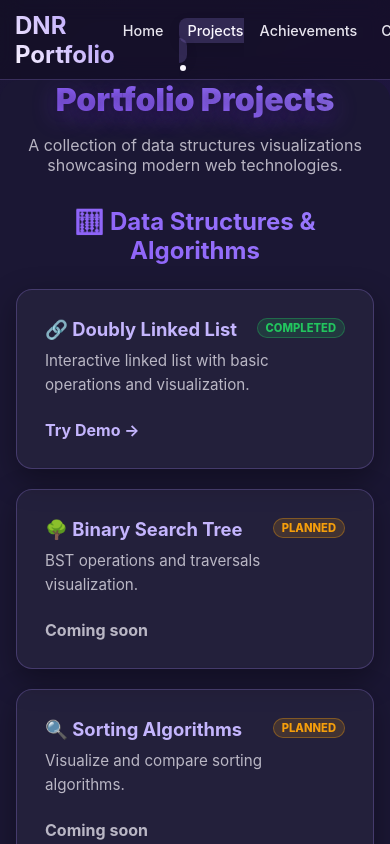
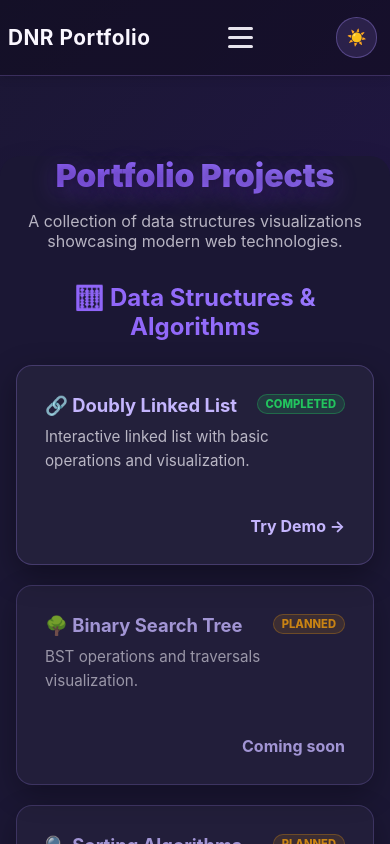
Before and after one commit to Dhiwakar1997/DSA, a React (Create React App) app in the folder frontend/: page /projects in a window 390 px wide. Shown: the top 844 px of the page. Built offline with nearby package versions, Linux system fonts and the light colour scheme.

Commit message:
About Me page added

```diff
--- a/frontend/src/App.css
+++ b/frontend/src/App.css
@@ -276,6 +276,152 @@
   grid-template-columns: repeat(auto-fit, minmax(240px, 1fr));
   gap: 1.5rem;
   margin-top: 2rem;
+}
+
+/* Data Structures Projects - Fixed 3 columns */
+.projects-grid.data-structures {
+  grid-template-columns: repeat(3, 1fr);
+  max-width: 1000px;
+  margin: 2rem auto 0;
+  gap: 2rem;
+}
+
+.projects-grid.data-structures .project-card {
+  min-height: 200px;
+  display: flex;
+  flex-direction: column;
+  justify-content: space-between;
+}
+
+/* Home page data structures - horizontal scrollable */
+.projects-grid.home-data-structures {
+  display: flex;
+  overflow-x: auto;
+  gap: 1.5rem;
+  padding: 1rem 0.5rem;
+  scroll-snap-type: x mandatory;
+  scrollbar-width: thin;
+  scrollbar-color: var(--purple-400) transparent;
+  scroll-behavior: smooth;
+  -webkit-overflow-scrolling: touch;
+  position: relative;
+  /* Ensure proper container sizing */
+  width: 100%;
+  box-sizing: border-box;
+  /* Prevent any container overflow issues */
+  overflow-y: hidden;
+  overflow-x: auto;
+}
+
+.projects-grid.home-data-structures .project-card {
+  min-width: 280px;
+  max-width: 320px;
+  flex-shrink: 0;
+  scroll-snap-align: start;
+  min-height: 200px;
+  display: flex;
+  flex-direction: column;
+  justify-content: space-between;
+  /* Ensure proper spacing and prevent overlap */
+  margin: 0;
+  box-sizing: border-box;
+  /* Prevent any overflow issues */
+  overflow: hidden;
+}
+
+/* Clickable card styles for both home and projects pages */
+.clickable-card {
+  cursor: pointer;
+  transition: all 0.2s ease;
+  position: relative;
+  overflow: hidden;
+}
+
+.clickable-card:hover {
+  transform: translateY(-4px);
+  box-shadow: var(--card-shadow-hover);
+}
+
+.clickable-card:active {
+  transform: translateY(-2px);
+  transition: transform 0.1s ease;
+}
+
+/* Coming soon cards - disabled state */
+.clickable-card.coming-soon {
+  cursor: not-allowed;
+  opacity: 0.8;
+}
+
+.clickable-card.coming-soon:hover {
+  transform: none;
+  box-shadow: var(--card-shadow);
+}
+
+.clickable-card.coming-soon:active {
+  transform: none;
+}
+
+/* Link cards - ensure proper styling */
+.clickable-card.project-card {
+  text-decoration: none;
+  color: inherit;
+  display: block;
+}
+
+.clickable-card.project-card:hover {
+  text-decoration: none;
+  color: inherit;
+}
+
+.clickable-card.project-card:focus {
+  outline: 2px solid var(--purple-400);
+  outline-offset: 2px;
+}
+
+/* Ensure proper spacing and layout for clickable cards */
+.clickable-card .project-link {
+  margin-top: auto;
+  align-self: flex-end;
+}
+
+/* Add subtle border on hover for better visual feedback */
+.clickable-card:not(.coming-soon):hover {
+  border-color: var(--purple-400);
+}
+
+/* Improve accessibility for keyboard navigation */
+.clickable-card:focus-visible {
+  outline: 2px solid var(--purple-400);
+  outline-offset: 2px;
+}
+
+/* Custom scrollbar for webkit browsers */
+.projects-grid.home-data-structures::-webkit-scrollbar {
+  height: 8px;
+}
+
+.projects-grid.home-data-structures::-webkit-scrollbar-track {
+  background: transparent;
+  border-radius: 4px;
+}
+
+.projects-grid.home-data-structures::-webkit-scrollbar-thumb {
+  background: var(--purple-400);
+  border-radius: 4px;
+}
+
+.projects-grid.home-data-structures::-webkit-scrollbar-thumb:hover {
+  background: var(--purple-600);
+}
+
+/* Medium screens - 2 columns */
+@media (max-width: 1024px) {
+  .projects-grid.data-structures {
+    grid-template-columns: repeat(2, 1fr);
+    max-width: none;
+    margin: 2rem 0 0;
+  }
 }
 
 .skills-grid {
@@ -577,6 +723,23 @@
     margin-top: 1.5rem;
   }
 
+  .projects-grid.data-structures {
+    grid-template-columns: repeat(2, 1fr);
+    max-width: none;
+    margin: 1.5rem 0 0;
+    gap: 1.5rem;
+  }
+
+  .projects-grid.home-data-structures {
+    gap: 1.25rem;
+    padding: 0.75rem 0;
+  }
+
+  .projects-grid.home-data-structures .project-card {
+    min-width: 260px;
+    max-width: 300px;
+  }
+
   .skills-grid {
     grid-template-columns: 1fr;
     gap: 1.5rem;
@@ -605,4 +768,19 @@
   .projects-grid {
     grid-template-columns: 1fr;
   }
+
+  .projects-grid.data-structures {
+    grid-template-columns: 1fr;
+    gap: 1.25rem;
+  }
+
+  .projects-grid.home-data-structures {
+    gap: 1rem;
+    padding: 0.5rem 0;
+  }
+
+  .projects-grid.home-data-structures .project-card {
+    min-width: 240px;
+    max-width: 280px;
+  }
 }
--- a/frontend/src/App.tsx
+++ b/frontend/src/App.tsx
@@ -5,8 +5,9 @@ import Navbar from "./components/Navbar";
 import Home from "./pages/Home";
 import LinkedListPage from "./pages/LinkedListPage";
 import Projects from "./pages/Projects";
+import Certificates from "./pages/Certificates";
 import Achievements from "./pages/Achievements";
-import Certificates from "./pages/Certificates";
+import About from "./pages/About";
 import { ThemeProvider } from "./context/ThemeContext";
 
 function App() {
@@ -22,6 +23,7 @@ function App() {
               <Route path="/projects" element={<Projects />} />
               <Route path="/achievements" element={<Achievements />} />
               <Route path="/certificates" element={<Certificates />} />
+              <Route path="/about" element={<About />} />
             </Routes>
           </main>
         </div>
--- a/frontend/src/components/Navbar.css
+++ b/frontend/src/components/Navbar.css
@@ -1,44 +1,45 @@
 .navbar {
-  position: fixed;
+  background: var(--navbar-bg);
+  padding: 1rem 0;
+  position: sticky;
   top: 0;
-  left: 0;
-  width: 100%;
-  background: var(--navbar-bg);
-  backdrop-filter: blur(10px);
+  z-index: 1000;
+  box-shadow: 0 2px 10px rgba(0, 0, 0, 0.1);
   border-bottom: 1px solid var(--navbar-border);
-  z-index: 1000;
-  height: 80px;
-  display: flex;
-  align-items: center;
 }
 
 .nav-container {
   max-width: 1200px;
   margin: 0 auto;
-  padding: 0 20px;
+  padding: 0 2rem;
   display: flex;
   justify-content: space-between;
   align-items: center;
-  width: 100%;
+}
+
+.nav-brand {
+  display: flex;
+  align-items: center;
 }
 
 .nav-logo {
-  font-size: 1.8rem;
-  font-weight: 700;
+  font-size: 1.5rem;
+  font-weight: bold;
   color: var(--text-strong);
   text-decoration: none;
-  background: var(--logo-gradient);
-  -webkit-background-clip: text;
-  -webkit-text-fill-color: transparent;
-  background-clip: text;
+  transition: color 0.3s ease;
+  letter-spacing: 0.5px;
 }
+
+/* Hover effects removed for better contrast */
 
 .nav-menu {
   display: flex;
   list-style: none;
-  gap: 2rem;
   margin: 0;
   padding: 0;
+  gap: 2rem;
+  align-items: center;
 }
 
 .nav-item {
@@ -49,83 +50,199 @@
   color: var(--text-primary);
   text-decoration: none;
   font-weight: 500;
-  font-size: 1.1rem;
-  padding: 8px 16px;
+  transition: all 0.3s ease;
+  padding: 0.5rem 1rem;
   border-radius: 8px;
-  transition: all 0.3s ease;
-  position: relative;
+  border: 1px solid transparent;
 }
 
 .nav-link:hover {
-  color: var(--text-strong);
+  color: var(--purple-400);
   background: var(--link-hover-bg);
-  transform: translateY(-1px);
+  border-color: var(--navbar-border);
 }
 
 .nav-link.active {
   color: var(--text-strong);
   background: var(--link-active-bg);
-  box-shadow: 0 4px 12px rgba(0, 0, 0, 0.1);
-}
-
-.nav-link.active::after {
-  content: '';
-  position: absolute;
-  bottom: -8px;
-  left: 50%;
-  transform: translateX(-50%);
-  width: 6px;
-  height: 6px;
-  background: var(--text-strong);
-  border-radius: 50%;
+  border-color: var(--purple-400);
+  box-shadow: 0 2px 8px rgba(167, 139, 250, 0.2),
+    0 0 0 1px rgba(167, 139, 250, 0.3);
+  font-weight: 600;
 }
 
 .theme-toggle {
-  margin-left: 1rem;
   background: var(--toggle-bg);
   border: 1px solid var(--toggle-border);
-  color: var(--text-strong);
-  width: 40px;
-  height: 40px;
-  border-radius: 999px;
-  display: inline-flex;
-  align-items: center;
-  justify-content: center;
+  font-size: 1.2rem;
   cursor: pointer;
-  transition: transform 0.2s ease, background 0.3s ease, border-color 0.3s ease;
+  padding: 0.5rem;
+  border-radius: 50%;
+  transition: all 0.3s ease;
 }
 
 .theme-toggle:hover {
-  transform: translateY(-1px);
+  background: var(--link-hover-bg);
+  border-color: var(--purple-400);
 }
 
-/* Mobile Responsiveness */
+/* Hamburger Menu */
+.hamburger-menu {
+  display: none;
+  flex-direction: column;
+  cursor: pointer;
+  padding: 0.5rem;
+  z-index: 1001;
+}
+
+.hamburger-line {
+  width: 25px;
+  height: 3px;
+  background: var(--text-primary);
+  margin: 3px 0;
+  transition: 0.3s;
+  border-radius: 2px;
+}
+
+.hamburger-line.active:nth-child(1) {
+  transform: rotate(-45deg) translate(-5px, 6px);
+}
+
+.hamburger-line.active:nth-child(2) {
+  opacity: 0;
+}
+
+.hamburger-line.active:nth-child(3) {
+  transform: rotate(45deg) translate(-5px, -6px);
+}
+
+/* Mobile Responsive */
 @media (max-width: 768px) {
-  .nav-container {
-    padding: 0 15px;
+  .hamburger-menu {
+    display: flex;
   }
 
-  .nav-logo {
-    font-size: 1.5rem;
+  /* Backdrop overlay for liquid glass effect */
+  .nav-menu::before {
+    content: "";
+    position: fixed;
+    top: 0;
+    left: 0;
+    width: 100%;
+    height: 100vh;
+    background: rgba(0, 0, 0, 0.3);
+    backdrop-filter: blur(5px);
+    -webkit-backdrop-filter: blur(5px);
+    z-index: -1;
   }
 
   .nav-menu {
-    gap: 1rem;
+    position: fixed;
+    top: 0;
+    right: -100%;
+    width: 100%;
+    height: 100vh;
+    background: var(--surface-muted);
+    backdrop-filter: blur(25px);
+    -webkit-backdrop-filter: blur(25px);
+    border-left: 1px solid var(--navbar-border);
+    flex-direction: column;
+    justify-content: flex-start;
+    align-items: center;
+    gap: 1.5rem;
+    padding: 6rem 1rem 2rem 1rem;
+    transition: all 0.4s cubic-bezier(0.4, 0, 0.2, 1);
+    z-index: 1000;
+    overflow-y: auto;
+  }
+
+  .nav-menu.active {
+    right: 0;
+    background: var(--surface-muted);
+    border-left-color: var(--navbar-border);
   }
 
   .nav-link {
-    font-size: 1rem;
-    padding: 6px 12px;
+    font-size: 1.2rem;
+    padding: 1.2rem 2rem;
+    width: 85%;
+    max-width: 280px;
+    text-align: center;
+    background: var(--surface-muted);
+    border-radius: 16px;
+    border: 1px solid var(--navbar-border);
+    backdrop-filter: blur(15px);
+    -webkit-backdrop-filter: blur(15px);
+    transition: all 0.3s cubic-bezier(0.4, 0, 0.2, 1);
+    color: var(--text-primary);
+    font-weight: 500;
+    letter-spacing: 0.5px;
+    margin: 0;
+    flex-shrink: 0;
+    min-height: 60px;
+    display: flex;
+    align-items: center;
+    justify-content: center;
+  }
+
+  .nav-link:hover {
+    background: var(--link-hover-bg);
+    transform: translateY(-3px) scale(1.02);
+    box-shadow: 0 12px 35px rgba(0, 0, 0, 0.15);
+    border-color: var(--navbar-border);
+  }
+
+  .nav-link.active {
+    background: var(--link-active-bg);
+    border-color: var(--purple-400);
+    box-shadow: 0 12px 35px rgba(167, 139, 250, 0.25),
+      0 0 0 1px rgba(167, 139, 250, 0.3);
+    transform: translateY(-2px);
+    color: var(--text-strong);
+    font-weight: 600;
+  }
+
+  /* Theme toggle button mobile styling */
+  .theme-toggle {
+    margin: 0 0.5rem;
+    padding: 0.8rem;
+    font-size: 1.1rem;
+    background: var(--toggle-bg);
+    border: 1px solid var(--toggle-border);
+  }
+
+  .nav-container {
+    padding: 0 1rem;
   }
 }
 
 @media (max-width: 480px) {
+  .nav-container {
+    padding: 0 0.5rem;
+  }
+
+  .nav-logo {
+    font-size: 1.3rem;
+  }
+
   .nav-menu {
-    gap: 0.5rem;
+    gap: 1.2rem;
+    padding: 5rem 0.5rem 1.5rem 0.5rem;
   }
 
   .nav-link {
-    font-size: 0.9rem;
-    padding: 4px 8px;
+    width: 90%;
+    max-width: 260px;
+    padding: 1rem 1.8rem;
+    font-size: 1.1rem;
+    min-height: 55px;
+  }
+
+  .theme-toggle {
+    margin: 0 0.3rem;
+    padding: 0.6rem;
+    font-size: 1rem;
+    background: var(--toggle-bg);
+    border: 1px solid var(--toggle-border);
   }
 }
--- a/frontend/src/components/Navbar.tsx
+++ b/frontend/src/components/Navbar.tsx
@@ -1,25 +1,52 @@
-import React from "react";
+import React, { useState } from "react";
 import { Link, useLocation } from "react-router-dom";
 import "./Navbar.css";
 import { useTheme } from "../context/ThemeContext";
 
 const Navbar: React.FC = () => {
   const location = useLocation();
+  const [isMenuOpen, setIsMenuOpen] = useState(false);
   const { theme, toggleTheme } = useTheme();
+
+  const toggleMenu = () => {
+    setIsMenuOpen(!isMenuOpen);
+  };
+
+  const closeMenu = () => {
+    setIsMenuOpen(false);
+  };
 
   return (
     <nav className="navbar">
       <div className="nav-container">
-        <Link to="/" className="nav-logo">
-          DNR Portfolio
-        </Link>
-        <ul className="nav-menu">
+        <div className="nav-brand">
+          <Link to="/" className="nav-logo">
+            DNR Portfolio
+          </Link>
+        </div>
+
+        {/* Hamburger Menu Button */}
+        <div className="hamburger-menu" onClick={toggleMenu}>
+          <span
+            className={`hamburger-line ${isMenuOpen ? "active" : ""}`}
+          ></span>
+          <span
+            className={`hamburger-line ${isMenuOpen ? "active" : ""}`}
+          ></span>
+          <span
+            className={`hamburger-line ${isMenuOpen ? "active" : ""}`}
+          ></span>
+        </div>
+
+        {/* Navigation Menu */}
+        <ul className={`nav-menu ${isMenuOpen ? "active" : ""}`}>
           <li className="nav-item">
             <Link
               to="/"
               className={`nav-link ${
                 location.pathname === "/" ? "active" : ""
               }`}
+              onClick={closeMenu}
             >
               Home
             </Link>
@@ -30,6 +57,7 @@ const Navbar: React.FC = () => {
               className={`nav-link ${
                 location.pathname === "/projects" ? "active" : ""
               }`}
+              onClick={closeMenu}
             >
               Projects
             </Link>
@@ -40,6 +68,7 @@ const Navbar: React.FC = () => {
               className={`nav-link ${
                 location.pathname === "/achievements" ? "active" : ""
               }`}
+              onClick={closeMenu}
             >
               Achievements
             </Link>
@@ -50,8 +79,20 @@ const Navbar: React.FC = () => {
               className={`nav-link ${
                 location.pathname === "/certificates" ? "active" : ""
               }`}
+              onClick={closeMenu}
             >
               Certificates
+            </Link>
+          </li>
+          <li className="nav-item">
+            <Link
+              to="/about"
+              className={`nav-link ${
+                location.pathname === "/about" ? "active" : ""
+              }`}
+              onClick={closeMenu}
+            >
+              About Me
             </Link>
           </li>
         </ul>
--- a/frontend/src/pages/Home.tsx
+++ b/frontend/src/pages/Home.tsx
@@ -113,6 +113,49 @@ const Home: React.FC = () => {
       </div>
 
       <div className="page-container" style={{ marginTop: "40px" }}>
+        <h2 className="page-title">Data Structures</h2>
+        <div className="projects-grid home-data-structures">
+          <Link to="/linkedlist" className="project-card clickable-card">
+            <h3>🔗 Doubly Linked List</h3>
+            <p>
+              Interactive linked list with basic operations and visualization.
+            </p>
+            <span className="project-link">Try Demo →</span>
+          </Link>
+
+          <div className="project-card clickable-card coming-soon">
+            <h3>🌳 Binary Search Tree</h3>
+            <p>BST operations and traversals visualization.</p>
+            <span className="project-link">Coming Soon</span>
+          </div>
+
+          <div className="project-card clickable-card coming-soon">
+            <h3>🔍 Sorting Algorithms</h3>
+            <p>Visualize and compare sorting algorithms.</p>
+            <span className="project-link">Coming Soon</span>
+          </div>
+
+          <div className="project-card clickable-card coming-soon">
+            <h3>📊 Graph Algorithms</h3>
+            <p>Pathfinding and traversal in graphs.</p>
+            <span className="project-link">Coming Soon</span>
+          </div>
+
+          <div className="project-card clickable-card coming-soon">
+            <h3>🏔️ Heap</h3>
+            <p>Priority queue with heap operations.</p>
+            <span className="project-link">Coming Soon</span>
+          </div>
+
+          <div className="project-card clickable-card coming-soon">
+            <h3>🗂️ Hash Table</h3>
+            <p>Hashing and collision resolution strategies.</p>
+            <span className="project-link">Coming Soon</span>
+          </div>
+        </div>
+      </div>
+
+      <div className="page-container" style={{ marginTop: "40px" }}>
         <h2 className="page-title">Work Experience</h2>
         <div className="experience-grid">
           <div className="experience-card">
@@ -200,76 +243,6 @@ const Home: React.FC = () => {
           </div>
         </div>
       </div>
-
-      <div className="page-container" style={{ marginTop: "40px" }}>
-        <h2 className="page-title">Featured Data Structures</h2>
-        <div className="projects-grid">
-          <div className="project-card">
-            <h3>🔗 Doubly Linked List</h3>
-            <p>
-              Interactive visualization of doubly linked list operations with
-              real-time updates and performance metrics.
-            </p>
-            <Link to="/linkedlist" className="project-link">
-              Try Demo →
-            </Link>
-          </div>
-
-          <div className="project-card">
-            <h3>🌳 Binary Search Tree</h3>
-            <p>
-              Visualize BST operations including insertion, deletion, and
-              various traversal algorithms.
-            </p>
-            <span
-              className="project-link"
-              style={{ color: "var(--text-secondary)", cursor: "not-allowed" }}
-            >
-              Coming Soon
-            </span>
-          </div>
-
-          <div className="project-card">
-            <h3>🔍 Sorting Algorithms</h3>
-            <p>
-              Step-by-step visualization of classic sorting algorithms with
-              performance comparisons.
-            </p>
-            <span
-              className="project-link"
-              style={{ color: "var(--text-secondary)", cursor: "not-allowed" }}
-            >
-              Coming Soon
-            </span>
-          </div>
-
-          <div className="project-card">
-            <h3>📊 Graph Algorithms</h3>
-            <p>
-              Interactive graph traversal and pathfinding algorithms with visual
-              demonstrations.
-            </p>
-            <span
-              className="project-link"
-              style={{ color: "var(--text-secondary)", cursor: "not-allowed" }}
-            >
-              Coming Soon
-            </span>
-          </div>
-        </div>
-      </div>
-
-      <div style={{ marginTop: "10px", textAlign: "center" }}>
-        <a
-          href="https://designs-by-dhiwakar.web.app/"
-          target="_blank"
-          rel="noopener noreferrer"
-          className="btn btn-secondary"
-          style={{ fontSize: "1.1rem", padding: "14px 28px" }}
-        >
-          Old Portfolio →
-        </a>
-      </div>
     </div>
   );
 };
--- a/frontend/src/pages/Projects.tsx
+++ b/frontend/src/pages/Projects.tsx
@@ -82,9 +82,14 @@ const Projects: React.FC = () => {
         >
           🧮 Data Structures & Algorithms
         </h2>
-        <div className="projects-grid">
-          {dataStructuresProjects.map((project) => (
-            <div key={project.id} className="project-card">
+        <div className="projects-grid data-structures">
+          {dataStructuresProjects.map((project) =>
+            project.status === "completed" && project.link ? (
+              <Link
+                key={project.id}
+                to={project.link}
+                className="project-card clickable-card"
+              >
                 <div
                   style={{
                     display: "flex",
@@ -103,23 +108,35 @@ const Projects: React.FC = () => {
 
                 <p style={{ marginBottom: "0.75rem" }}>{project.description}</p>
 
-              {project.status === "completed" && project.link ? (
-                <Link to={project.link} className="project-link">
-                  Try Demo →
+                <span className="project-link">Try Demo →</span>
               </Link>
             ) : (
-                <span
-                  className="project-link"
+              <div
+                key={project.id}
+                className="project-card clickable-card coming-soon"
+              >
+                <div
                   style={{
-                    color: "var(--text-secondary)",
-                    cursor: "not-allowed",
+                    display: "flex",
+                    justifyContent: "space-between",
+                    alignItems: "flex-start",
+                    marginBottom: "0.5rem",
                   }}
                 >
-                  Coming soon
-                </span>
+                  <h3 style={{ margin: 0, flex: 1 }}>{project.title}</h3>
+                  <div
+                    style={{ display: "flex", gap: "0.5rem", flexWrap: "wrap" }}
+                  >
+                    {getStatusBadge(project.status)}
+                  </div>
+                </div>
+
+                <p style={{ marginBottom: "0.75rem" }}>{project.description}</p>
+
+                <span className="project-link">Coming soon</span>
+              </div>
+            )
           )}
-            </div>
-          ))}
         </div>
       </div>
     </div>
```
Also changed, not shown: frontend/src/pages/About.css (added, +12 -0 lines), frontend/src/pages/About.tsx (added, +23 -0 lines). Lines whose indentation alone changed are shown as unchanged.
